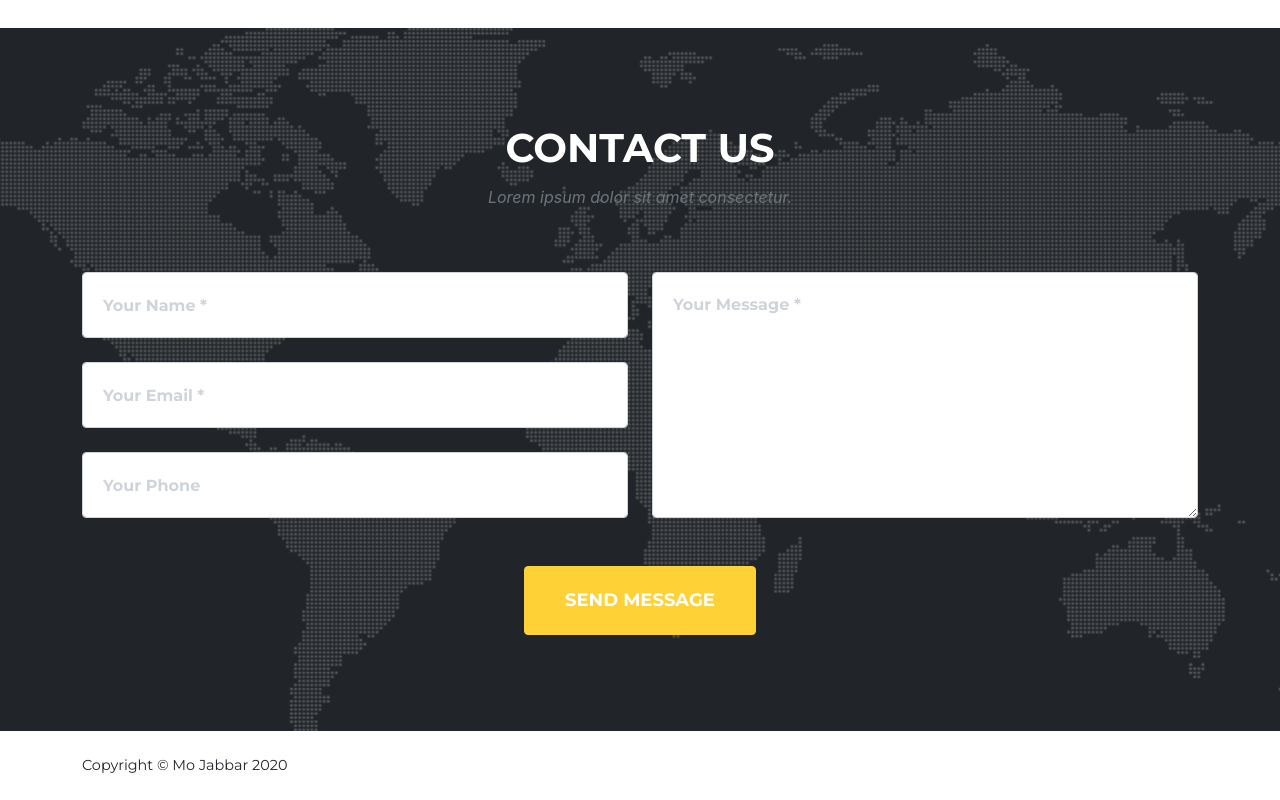
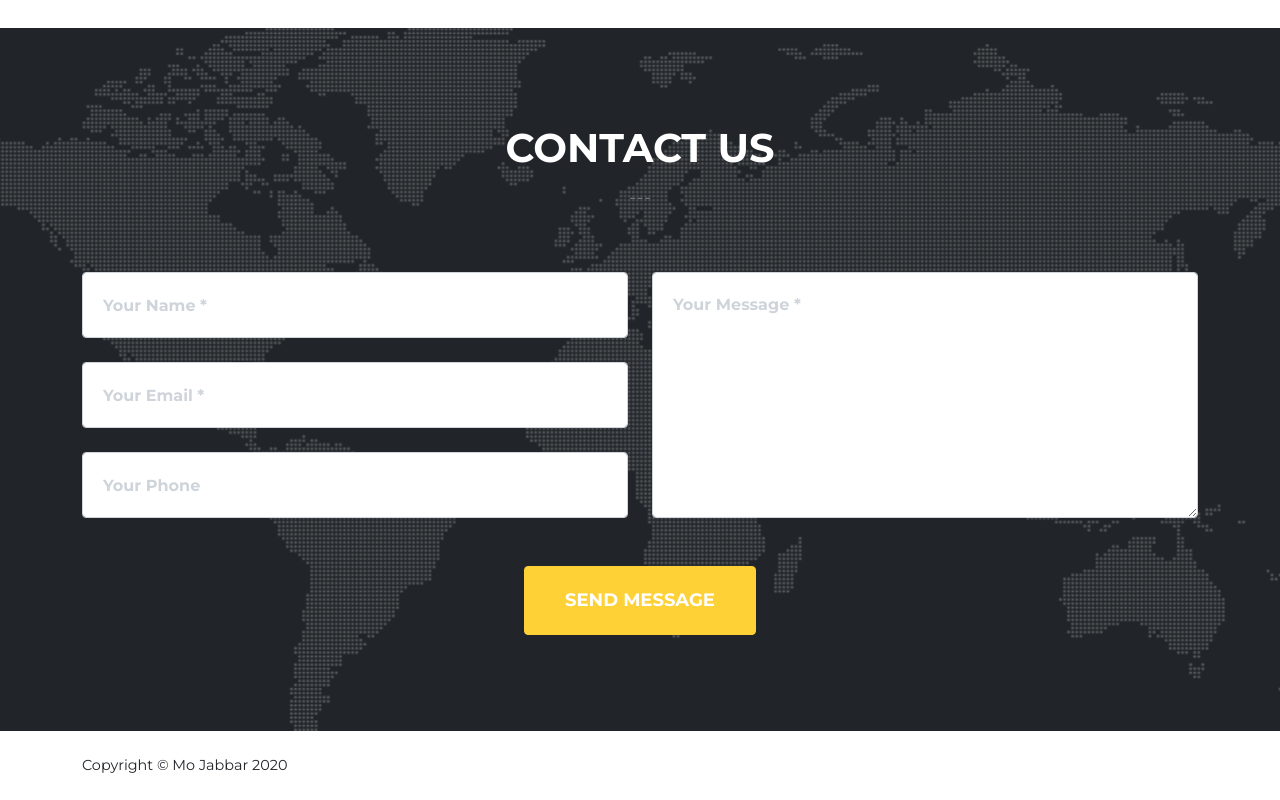
Before and after one commit to mojabbar/mojabbar.github.io, a plain HTML site: page index.html in a window 1280 px wide. Shown: the part 1837-2637 px from the top of the page. Drawn offline with nearby package versions, Linux system fonts and the light colour scheme; a web font is replaced by a local one.

Commit message:
Update index.html

```diff
--- a/index.html
+++ b/index.html
@@ -87,7 +87,7 @@ productivity and effectiveness of current processes. </p>
             <div class="container">
                 <div class="text-center">
                     <h2 class="section-heading text-uppercase">Contact Us</h2>
-                    <h3 class="section-subheading text-muted">Lorem ipsum dolor sit amet consectetur.</h3>
+                    <h3 class="section-subheading text-muted">---</h3>
                 </div>
                 <form id="contactForm" name="sentMessage" novalidate="novalidate">
                     <div class="row align-items-stretch mb-5">
```
